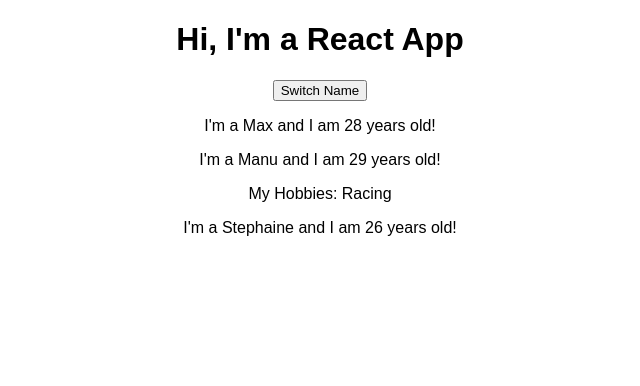
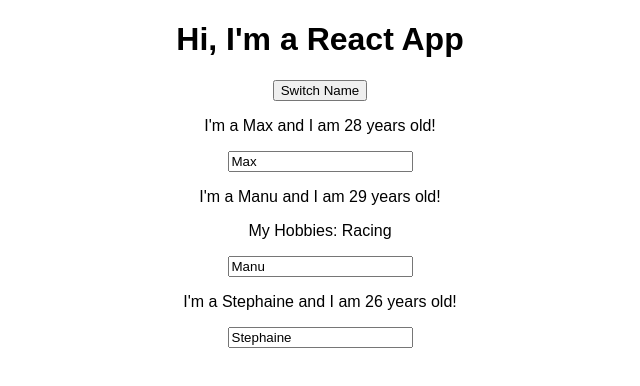
Before and after one commit to mattblum1/react-complete-guide, a React (Create React App) app: page / in a window 1280 px wide. Shown: the top 386 px of the page, without its empty margins (320-960 px from the left). Built offline with nearby package versions, Linux system fonts and the light colour scheme; the HTML template or start-up script is replaced by a standard one.

Commit message:
Add two way binding

```diff
--- a/src/App.js
+++ b/src/App.js
@@ -1,52 +1,64 @@
 import './App.css';
 
-import React, { useState } from 'react';
+import React, { Component } from 'react';
 
 import Person from './Person/Person';
 
-const app = (props) => {
-  const [personsState, setPersonsState] = useState({
+class App extends Component {
+  state = {
     persons: [
       { name: 'Max', age: 28 },
       { name: 'Manu', age: 29 },
       { name: 'Stephaine', age: 26 },
     ],
+  };
+
+  nameChangedHandler = (event) => {
+    this.setState({
+      persons: [
+        { name: 'Max', age: 28 },
+        { name: event.target.value, age: 29 },
+        { name: 'Stephaine', age: 26 },
+      ],
     });
+  };
 
-  const [otherState, setOtherState] = useState({
-    otherState: 'some other value',
-  });
-
-  const switchNameHandler = () => {
-    setPersonsState({
+  switchNameHandler = (newName) => {
+    this.setState({
       persons: [
-        { name: 'Maximilian', age: 28 },
+        { name: newName, age: 28 },
         { name: 'Manu', age: 29 },
         { name: 'Stephaine', age: 27 },
       ],
     });
   };
 
+  render() {
     return (
       <div className="App">
         <h1>Hi, I'm a React App</h1>
-      <button onClick={switchNameHandler}>Switch Name</button>
+        <button onClick={() => this.switchNameHandler('Maximilian!!')}>
+          Switch Name
+        </button>
         <Person
-        name={personsState.persons[0].name}
-        age={personsState.persons[0].age}
+          name={this.state.persons[0].name}
+          age={this.state.persons[0].age}
         />
         <Person
-        name={personsState.persons[1].name}
-        age={personsState.persons[1].age}
+          name={this.state.persons[1].name}
+          age={this.state.persons[1].age}
+          click={this.switchNameHandler.bind(this, 'Max!')}
+          changed={this.nameChangedHandler}
         >
           My Hobbies: Racing
         </Person>
         <Person
-        name={personsState.persons[2].name}
-        age={personsState.persons[2].age}
+          name={this.state.persons[2].name}
+          age={this.state.persons[2].age}
         />
       </div>
     );
-};
+  }
+}
 
-export default app;
+export default App;
--- a/src/Person/Person.js
+++ b/src/Person/Person.js
@@ -3,10 +3,11 @@
 const person = (props) => {
   return (
     <div>
-      <p>
+      <p onClick={props.click}>
         I'm a {props.name} and I am {props.age} years old!
       </p>
       <p>{props.children}</p>
+      <input type="text" onChange={props.changed} value={props.name} />
     </div>
   );
 };
```
Lines whose indentation alone changed are shown as unchanged.
